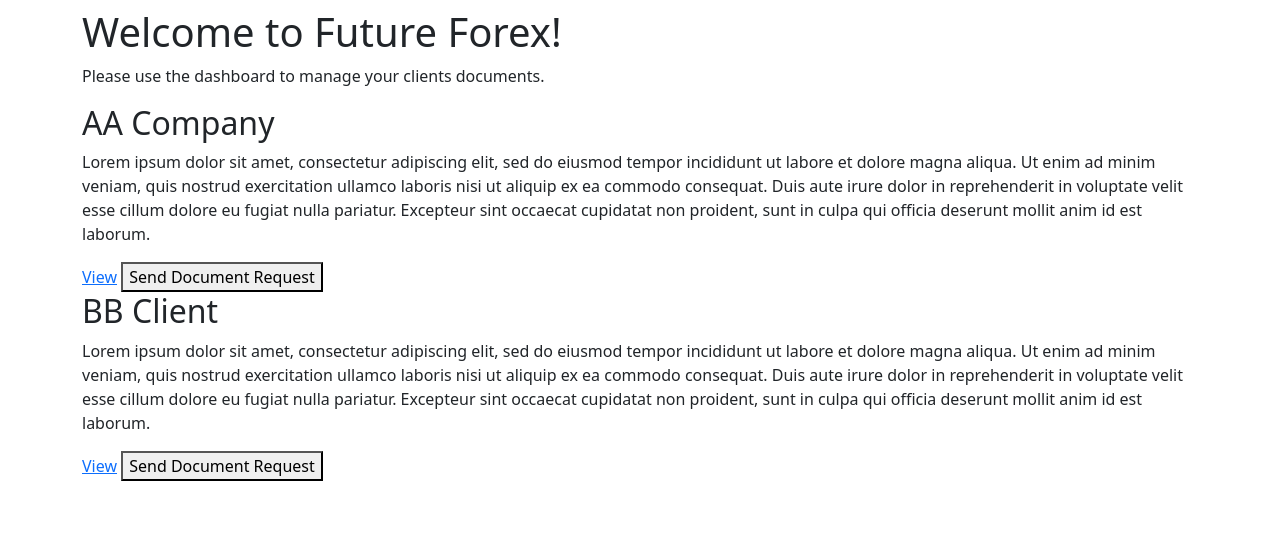
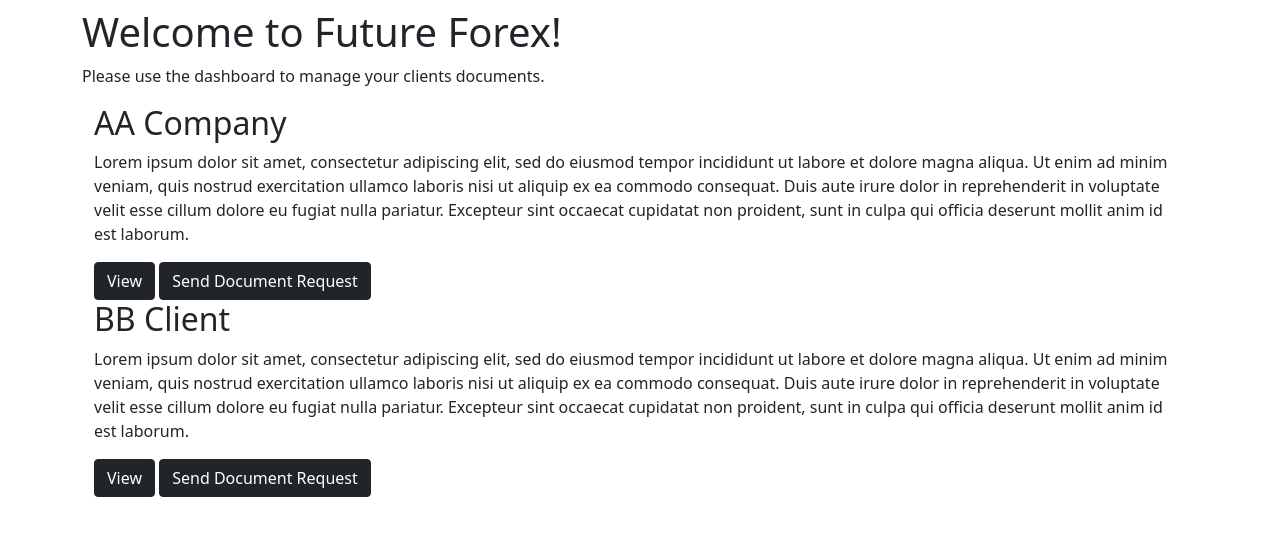
Before and after one commit to BrigitteSprung/futureForexAssessment, a Django app: page / in a window 1280 px wide. Shown: the part 56-592 px from the top of the page. Run offline with Django 4.2, Linux system fonts and the light colour scheme; data comes from the database, SQL or seed files in the repository.

Commit message:
Added links

```diff
--- a/dashboard/templates/dashboard/index.html
+++ b/dashboard/templates/dashboard/index.html
@@ -4,12 +4,12 @@
 {% block content %}
 <h1>Welcome to Future Forex!</h1>
 <p>Please use the dashboard to manage your clients documents.</p>
-<div>
+<div class="container mb-2">
     {% for client in clients %}
         <h2>{{ client.name }}</h2>
         <p>{{ client.description }}</p>
-        <a href="{% url 'client' client.id %}">View</a>
-        <button>Send Document Request</button>
+        <a href="{% url 'client' client.id %}" class="btn btn-dark float-right">View</a>
+        <a href="{% url 'request' client.id %}" class="btn btn-dark float-right">Send Document Request</a>
     {% endfor %}
 </div>
 {% endblock %}
```
